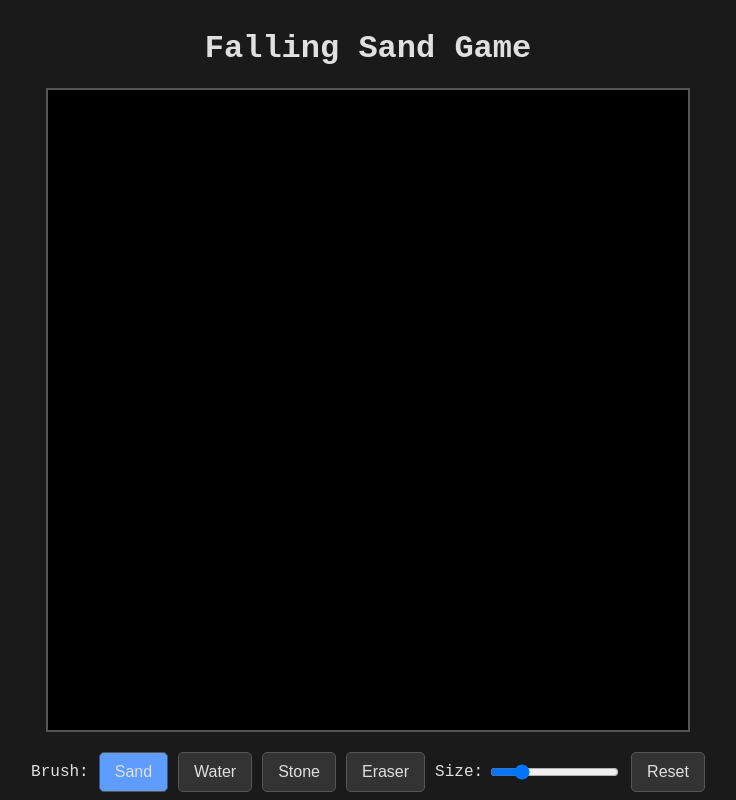
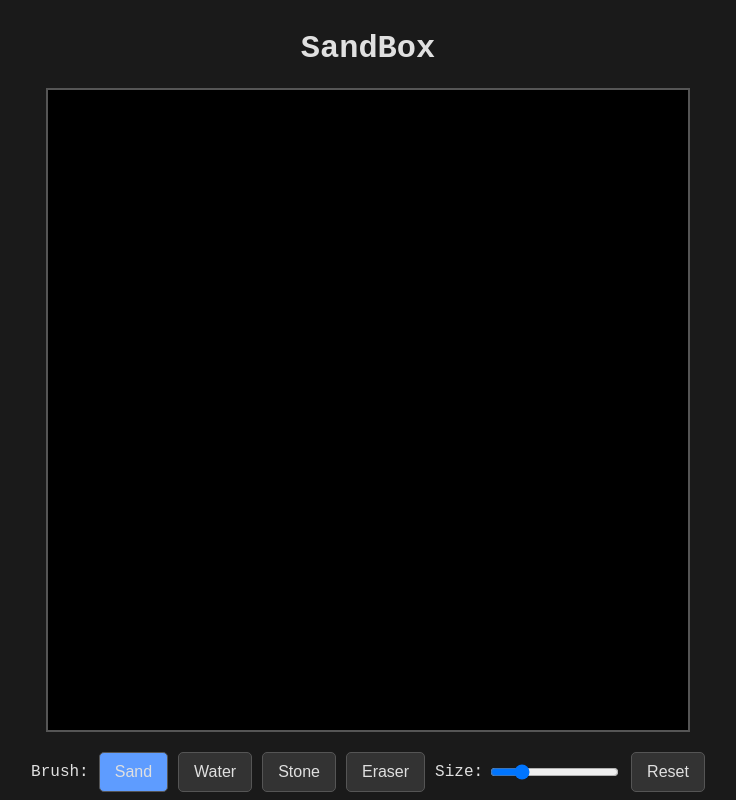
Before and after one commit to Shfiso-a/sandbox-test, a plain HTML site: page index.html in a window 1280 px wide. Shown: the whole page, without its empty margins (272-1008 px from the left). Drawn offline with Linux system fonts and the light colour scheme.

Commit message:
Update index.html

```diff
--- a/index.html
+++ b/index.html
@@ -52,7 +52,7 @@
     </style>
 </head>
 <body>
-    <h1>Falling Sand Game</h1>
+    <h1>SandBox</h1>
     <canvas id="gameCanvas"></canvas>
     <div id="controls">
         <span>Brush:</span>
```
